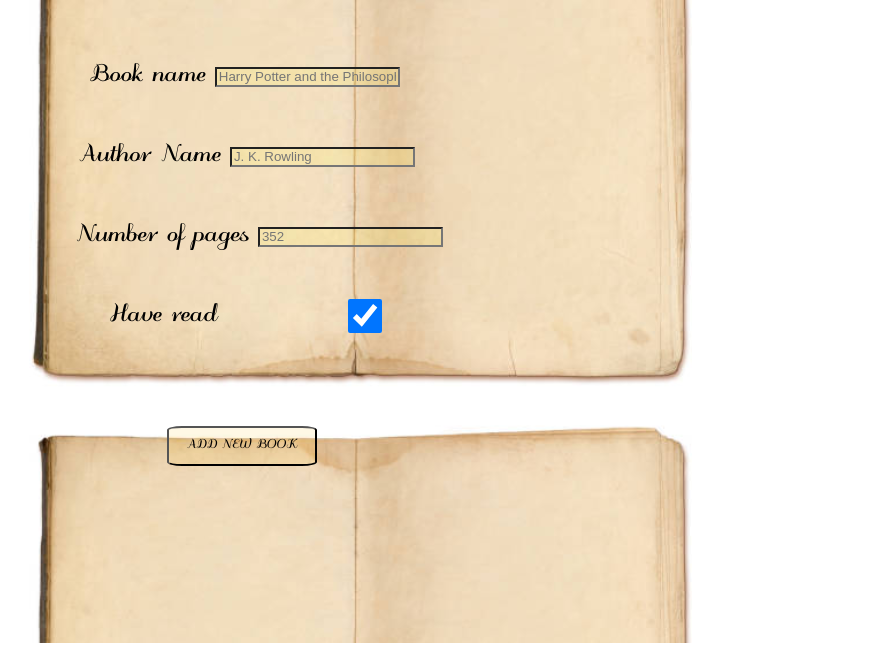
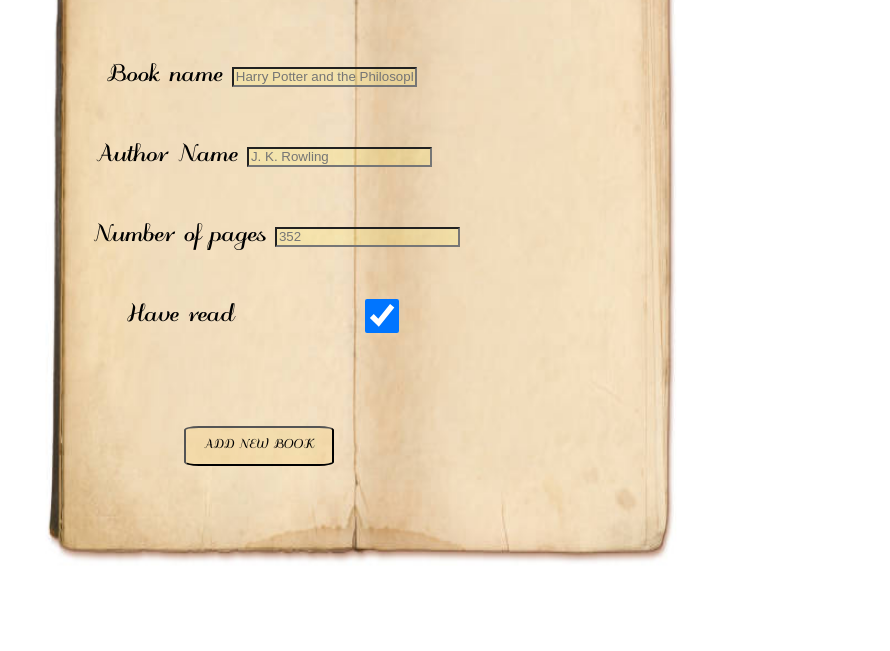
Before and after one commit to JT84-bit/library-app, a plain HTML site: page index.html in a window 1280 px wide. Shown: the part 165-816 px from the top of the page, without its empty margins (277-1167 px from the left). Drawn offline with Linux system fonts and the light colour scheme.

Commit message:
Changed css so background image scale better

```diff
--- a/style.css
+++ b/style.css
@@ -23,9 +23,7 @@
 
 .book {
   background-image: url(img/book.jpg);
-  background-size: contain;
-  height: 100vh;
-  width: 55vw;
+  background-size: 100% 100%;
 }
 
 .library{
```
